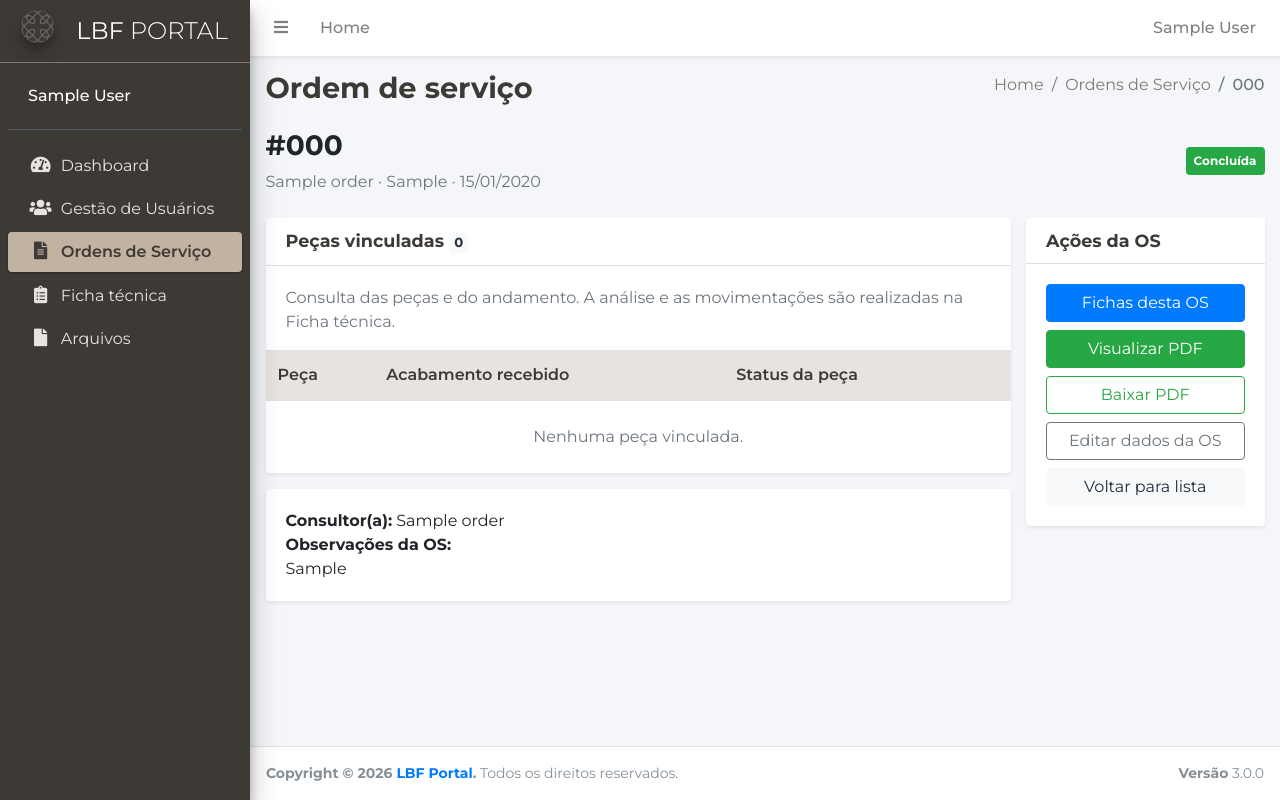
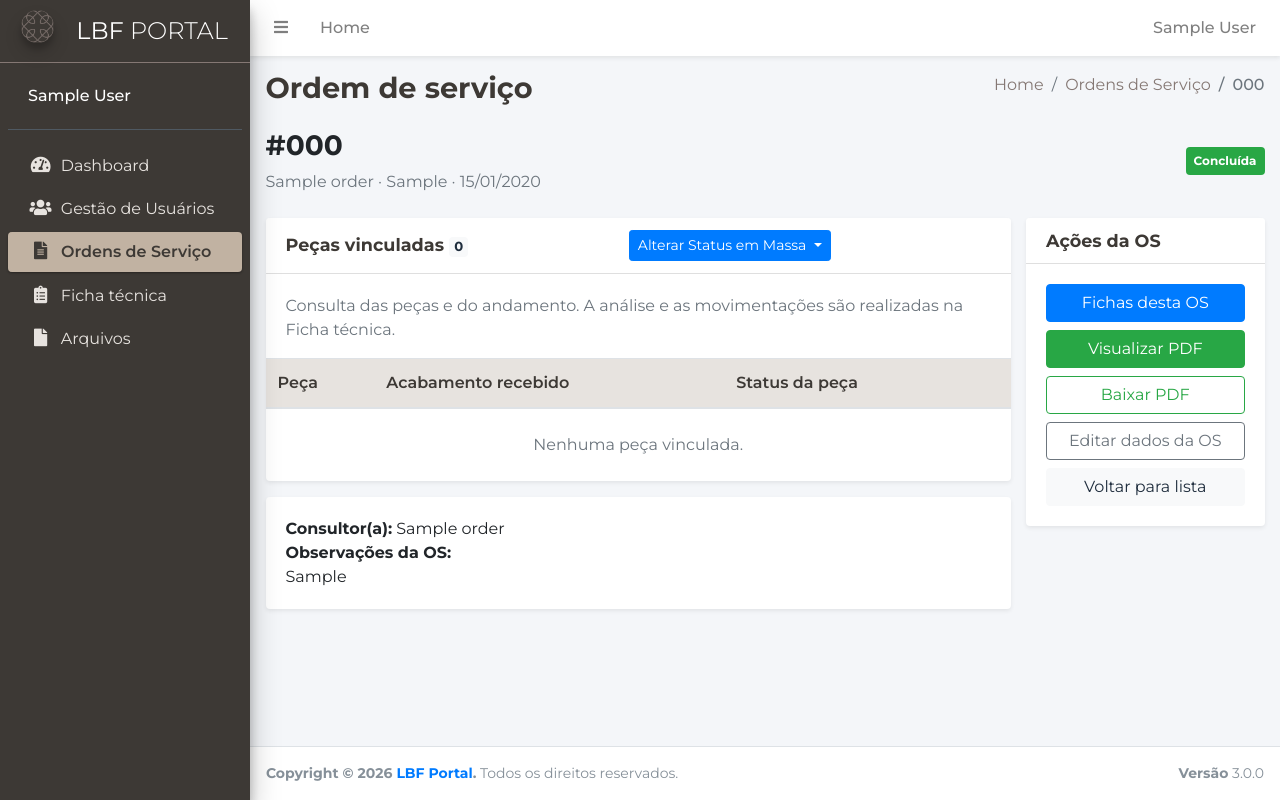
Before and after one commit to pedrohcorreia083/portal-IA, a Laravel app: page /service-orders/1 in a window 1280 px wide. Run offline with Laravel 12, Linux system fonts and the light colour scheme; the visitor is signed in with stand-in values (Sample User, id 1); tables that the repository leaves empty hold one stand-in row (values such as "Sample post"); style sheets or scripts are compiled from the project's sources; some libraries are stand-ins or nearby versions.

Commit message:
Envio em massa

```diff
--- a/app/Http/Controllers/ServiceOrderController.php
+++ b/app/Http/Controllers/ServiceOrderController.php
@@ -11,6 +11,8 @@ use Illuminate\Support\Facades\Http;
 use Barryvdh\DomPDF\Facade\Pdf;
 use App\Exports\ServiceOrdersExport;
 use Maatwebsite\Excel\Facades\Excel;
+use App\Services\TechnicalSheetWorkflow;
+
 
 class ServiceOrderController extends Controller
 {
@@ -325,12 +327,14 @@ class ServiceOrderController extends Controller
             }
 
             // A newly added piece reopens an OS that already has technical work.
-            if ($serviceOrder->status !== 'cancelled' && $serviceOrder->items()->whereHas('technicalSheet')->exists()
+            if (
+                $serviceOrder->status !== 'cancelled' && $serviceOrder->items()->whereHas('technicalSheet')->exists()
                 && $serviceOrder->items()->where(function ($query) {
                     $query->whereDoesntHave('technicalSheet')->orWhereHas('technicalSheet', function ($sheet) {
                         $sheet->whereNotIn('status', \App\Models\TechnicalSheet::CLOSED_STATUSES);
                     });
-                })->exists()) {
+                })->exists()
+            ) {
                 $serviceOrder->update(['status' => ServiceOrder::STATUS_UNDER_ANALYSIS]);
             }
 
@@ -410,4 +414,43 @@ class ServiceOrderController extends Controller
         return Excel::download(new ServiceOrdersExport($request), 'ordens_servico.xlsx');
     }
 
+    public function updateItemsStatus(Request $request, ServiceOrder $serviceOrder, TechnicalSheetWorkflow $workflow)
+    {
+        // Valida se a ação enviada é permitida
+        $request->validate([
+            'action' => 'required|in:send_store,deliver'
+        ]);
+
+        $successCount = 0;
+        $errorCount = 0;
+
+        foreach ($serviceOrder->items as $item) {
+            // Só processa se o item já tiver uma ficha técnica
+            if ($item->technicalSheet) {
+                try {
+                    // Usa o Workflow para atualizar, garantindo o histórico e regras
+                    $workflow->update($item, [
+                        'action' => $request->action,
+                        'version' => $item->technicalSheet->version, // Previne conflitos
+                        'notes' => 'Atualização de status em massa pelo painel da OS.'
+                    ], auth()->id());
+
+                    $successCount++;
+                } catch (\Exception $e) {
+                    // Se uma peça der erro (ex: status não permite a transição), conta como erro e continua
+                    \Log::error("Erro ao atualizar item {$item->id} em massa: " . $e->getMessage());
+                    $errorCount++;
+                }
+            } else {
+                $errorCount++;
+            }
+        }
+
+        if ($errorCount > 0) {
+            return back()->with('warning', "{$successCount} peças atualizadas. {$errorCount} peças não puderam ser atualizadas (verifique o status atual delas).");
+        }
+
+        return back()->with('success', 'Status de todas as peças atualizado com sucesso!');
+    }
+
 }
--- a/resources/views/service-orders/show.blade.php
+++ b/resources/views/service-orders/show.blade.php
@@ -7,29 +7,119 @@
 @endsection
 @section('content')
     <div class="d-flex justify-content-between align-items-center flex-wrap mb-4">
-        <div><h3>#{{ $serviceOrder->order_number }}</h3><p class="text-muted mb-0">{{ $serviceOrder->client_name }} · {{ $serviceOrder->origin }} · {{ $serviceOrder->order_date->format('d/m/Y') }}</p></div>
+        <div>
+            <h3>#{{ $serviceOrder->order_number }}</h3>
+            <p class="text-muted mb-0">{{ $serviceOrder->client_name }} · {{ $serviceOrder->origin }} ·
+                {{ $serviceOrder->order_date->format('d/m/Y') }}
+            </p>
+        </div>
         <span class="badge {{ $serviceOrder->status_badge_class }} p-2">{{ $serviceOrder->status_label }}</span>
     </div>
-    <div class="row"><div class="col-lg-9">
-        <div class="card shadow-sm">
-            <div class="card-header"><h3 class="card-title">Peças vinculadas <span class="badge badge-light">{{ $serviceOrder->items->count() }}</span></h3></div>
-            <div class="card-body pb-0"><p class="text-muted">Consulta das peças e do andamento. A análise e as movimentações são realizadas na Ficha técnica.</p></div>
-            <div class="table-responsive"><table class="table table-hover mb-0">
-                <thead><tr><th>Peça</th><th>Acabamento recebido</th><th>Status da peça</th><th></th></tr></thead>
-                <tbody>@forelse ($serviceOrder->items as $item)
-                    <tr><td><strong>{{ $item->product->name ?? $item->identified_product_name ?? 'Peça sem nome' }}</strong><small class="d-block text-muted">#{{ $item->id }} · {{ $item->product->code ?? $item->ai_identified_code ?? 'Sem código' }}</small></td>
-                        <td>{{ $item->coating_name ?? 'Não informado' }}</td>
-                        <td><span class="badge badge-{{ $item->technicalSheet?->status_color ?? 'secondary' }}">{{ $item->technicalSheet?->status_label ?? 'Aguardando triagem' }}</span></td>
-                        <td><a class="btn btn-sm btn-outline-primary" href="{{ route('technical-sheets.show', $item) }}">Ficha técnica</a></td></tr>
-                @empty<tr><td colspan="4" class="text-center text-muted py-4">Nenhuma peça vinculada.</td></tr>@endforelse</tbody>
-            </table></div>
+    <div class="row">
+        <div class="col-lg-9">
+            <div class="card shadow-sm">
+                <div class="card-header d-flex justify-content-between align-items-center">
+                    <h3 class="card-title mb-0">
+                        Peças vinculadas
+                        <span class="badge badge-light">{{ $serviceOrder->items->count() }}</span>
+                    </h3>
+
+                    {{-- Altere a condição abaixo para a variável correta do seu banco --}}
+                    @if($serviceOrder->status === 'completed')
+                        <div class="dropdown">
+                            <button class="btn btn-sm btn-primary dropdown-toggle" type="button" id="dropdownMenuButton"
+                                data-toggle="dropdown" aria-haspopup="true" aria-expanded="false">
+                                Alterar Status em Massa
+                            </button>
+                            <div class="dropdown-menu dropdown-menu-right" aria-labelledby="dropdownMenuButton">
+
+                                <!-- Opção 1: Enviado para loja -->
+                                <form action="{{ route('service-orders.items.update-status', $serviceOrder->id) }}"
+                                    method="POST">
+                                    @csrf
+                                    @method('PATCH')
+                                    <input type="hidden" name="action" value="send_store"> <!-- Ação do Workflow -->
+                                    <button type="submit" class="dropdown-item"
+                                        onclick="return confirm('Enviar TODAS as peças para a loja?')">
+                                        Enviado para loja
+                                    </button>
+                                </form>
+
+                                <div class="dropdown-divider"></div>
+
+                                <!-- Opção 2: Entregue ao cliente -->
+                                <form action="{{ route('service-orders.items.update-status', $serviceOrder->id) }}"
+                                    method="POST">
+                                    @csrf
+                                    @method('PATCH')
+                                    <input type="hidden" name="action" value="deliver"> <!-- Ação do Workflow -->
+                                    <button type="submit" class="dropdown-item text-success"
+                                        onclick="return confirm('Marcar TODAS as peças como ENTREGUES?')">
+                                        Entregue ao cliente
+                                    </button>
+                                </form>
+
+                            </div>
+                        </div>
+                    @endif
+                </div>
+                <div class="card-body pb-0">
+                    <p class="text-muted">Consulta das peças e do andamento. A análise e as movimentações são realizadas na
+                        Ficha técnica.</p>
+                </div>
+                <div class="table-responsive">
+                    <table class="table table-hover mb-0">
+                        <thead>
+                            <tr>
+                                <th>Peça</th>
+                                <th>Acabamento recebido</th>
+                                <th>Status da peça</th>
+                                <th></th>
+                            </tr>
+                        </thead>
+                        <tbody>@forelse ($serviceOrder->items as $item)
+                            <tr>
+                                <td><strong>{{ $item->product->name ?? $item->identified_product_name ?? 'Peça sem nome' }}</strong><small
+                                        class="d-block text-muted">#{{ $item->id }} ·
+                                        {{ $item->product->code ?? $item->ai_identified_code ?? 'Sem código' }}</small></td>
+                                <td>{{ $item->coating_name ?? 'Não informado' }}</td>
+                                <td><span
+                                        class="badge badge-{{ $item->technicalSheet?->status_color ?? 'secondary' }}">{{ $item->technicalSheet?->status_label ?? 'Aguardando triagem' }}</span>
+                                </td>
+                                <td><a class="btn btn-sm btn-outline-primary"
+                                        href="{{ route('technical-sheets.show', $item) }}">Ficha técnica</a></td>
+                            </tr>
+                        @empty<tr>
+                                <td colspan="4" class="text-center text-muted py-4">Nenhuma peça vinculada.</td>
+                            </tr>@endforelse
+                        </tbody>
+                    </table>
+                </div>
+            </div>
+            <div class="card shadow-sm">
+                <div class="card-body"><strong>Consultor(a):</strong>
+                    {{ $serviceOrder->consultant_name }}<br><strong>Observações da OS:</strong>
+                    <p class="mb-0" style="white-space:pre-wrap">{{ $serviceOrder->observations ?: 'Não informadas' }}</p>
+                </div>
+            </div>
         </div>
-        <div class="card shadow-sm"><div class="card-body"><strong>Consultor(a):</strong> {{ $serviceOrder->consultant_name }}<br><strong>Observações da OS:</strong><p class="mb-0" style="white-space:pre-wrap">{{ $serviceOrder->observations ?: 'Não informadas' }}</p></div></div>
-    </div><div class="col-lg-3"><div class="card shadow-sm"><div class="card-header"><h3 class="card-title">Ações da OS</h3></div><div class="card-body">
-        <a href="{{ route('technical-sheets.index', ['order_number' => $serviceOrder->order_number]) }}" class="btn btn-primary btn-block">Fichas desta OS</a>
-        <a href="{{ route('service-orders.pdf', $serviceOrder) }}" target="_blank" rel="noopener" class="btn btn-success btn-block">Visualizar PDF</a>
-        <a href="{{ route('service-orders.download-pdf', $serviceOrder) }}" class="btn btn-outline-success btn-block">Baixar PDF</a>
-        @if (auth()->user()->isAdmin())<a href="{{ route('service-orders.edit', $serviceOrder) }}" class="btn btn-outline-secondary btn-block">Editar dados da OS</a>@endif
-        <a href="{{ route('service-orders.index') }}" class="btn btn-light btn-block">Voltar para lista</a>
-    </div></div></div></div>
+        <div class="col-lg-3">
+            <div class="card shadow-sm">
+                <div class="card-header">
+                    <h3 class="card-title">Ações da OS</h3>
+                </div>
+                <div class="card-body">
+                    <a href="{{ route('technical-sheets.index', ['order_number' => $serviceOrder->order_number]) }}"
+                        class="btn btn-primary btn-block">Fichas desta OS</a>
+                    <a href="{{ route('service-orders.pdf', $serviceOrder) }}" target="_blank" rel="noopener"
+                        class="btn btn-success btn-block">Visualizar PDF</a>
+                    <a href="{{ route('service-orders.download-pdf', $serviceOrder) }}"
+                        class="btn btn-outline-success btn-block">Baixar PDF</a>
+                    @if (auth()->user()->isAdmin())<a href="{{ route('service-orders.edit', $serviceOrder) }}"
+                    class="btn btn-outline-secondary btn-block">Editar dados da OS</a>@endif
+                    <a href="{{ route('service-orders.index') }}" class="btn btn-light btn-block">Voltar para lista</a>
+                </div>
+            </div>
+        </div>
+    </div>
 @endsection
--- a/routes/web.php
+++ b/routes/web.php
@@ -65,6 +65,9 @@ Route::middleware(['auth'])->group(function () {
         Route::post('/{serviceOrder}/analysis', function () {
             abort(410, 'A análise deve ser realizada na Ficha técnica.');
         })->name('service-orders.save-analysis');
+
+        Route::patch('/{serviceOrder}/items/update-status', [ServiceOrderController::class, 'updateItemsStatus'])
+            ->name('service-orders.items.update-status');
     });
 
     Route::get('/technical-sheets', [\App\Http\Controllers\TechnicalSheetController::class, 'index'])->name('technical-sheets.index');
```
